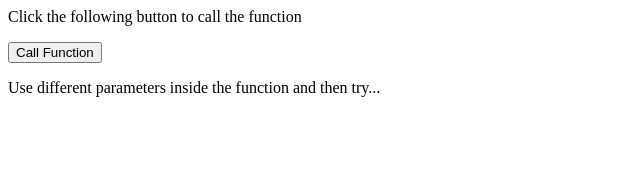
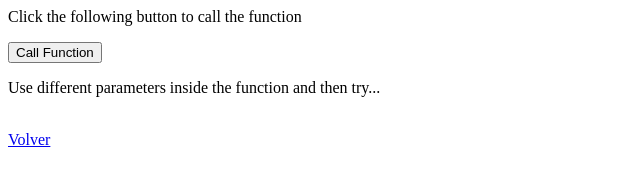
Before and after one commit to Patillanico/sist_de_control_6A, a plain HTML site: page Pagina 69 if.html in a window 1280 px wide. Shown: the full height of the page, 0-640 px from the left. Drawn offline with Linux system fonts and the light colour scheme.

Commit message:
Update Pagina 69 if.html

```diff
--- a/Pagina 69 if.html
+++ b/Pagina 69 if.html
@@ -21,4 +21,7 @@ function secondFunction(){
 </form>
 <p>Use different parameters inside the function and then try...</p>
 </body>
+<br>
+	<a href="Funciones 03-10.html"> Volver
+</a>
 </html>
```
